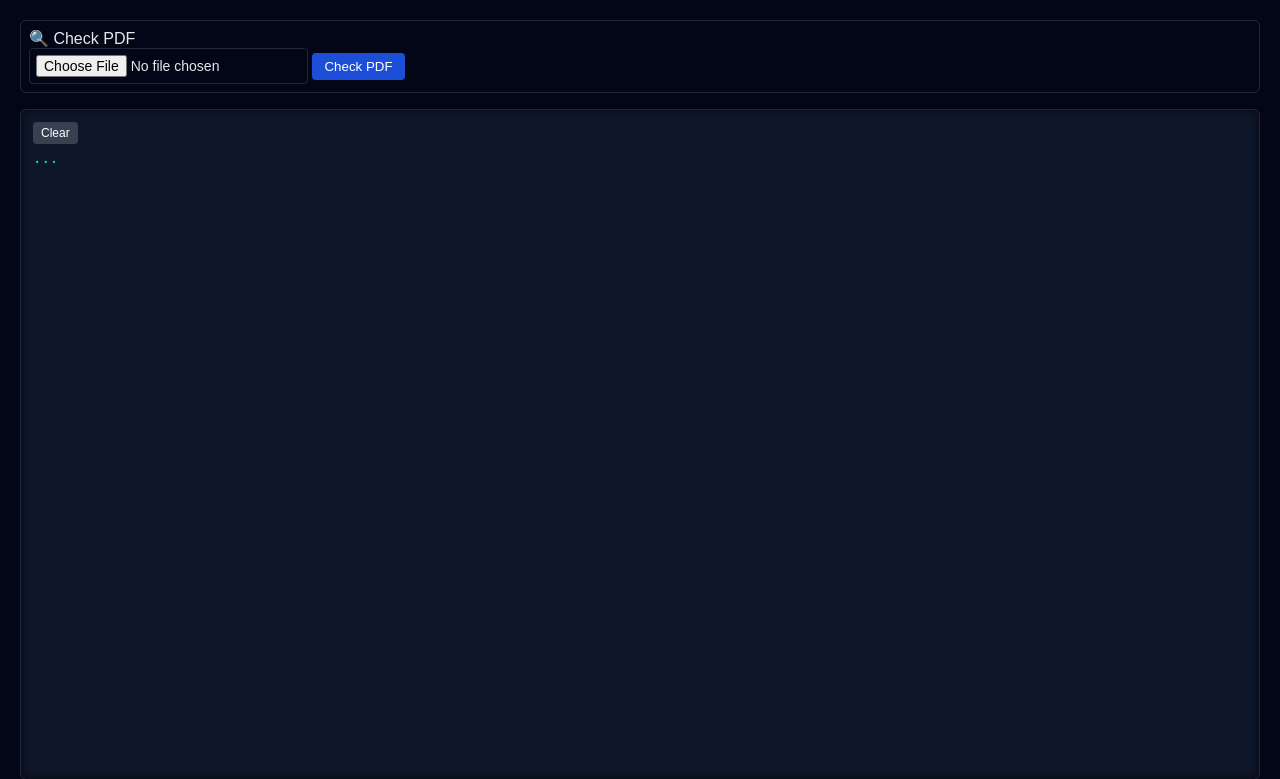
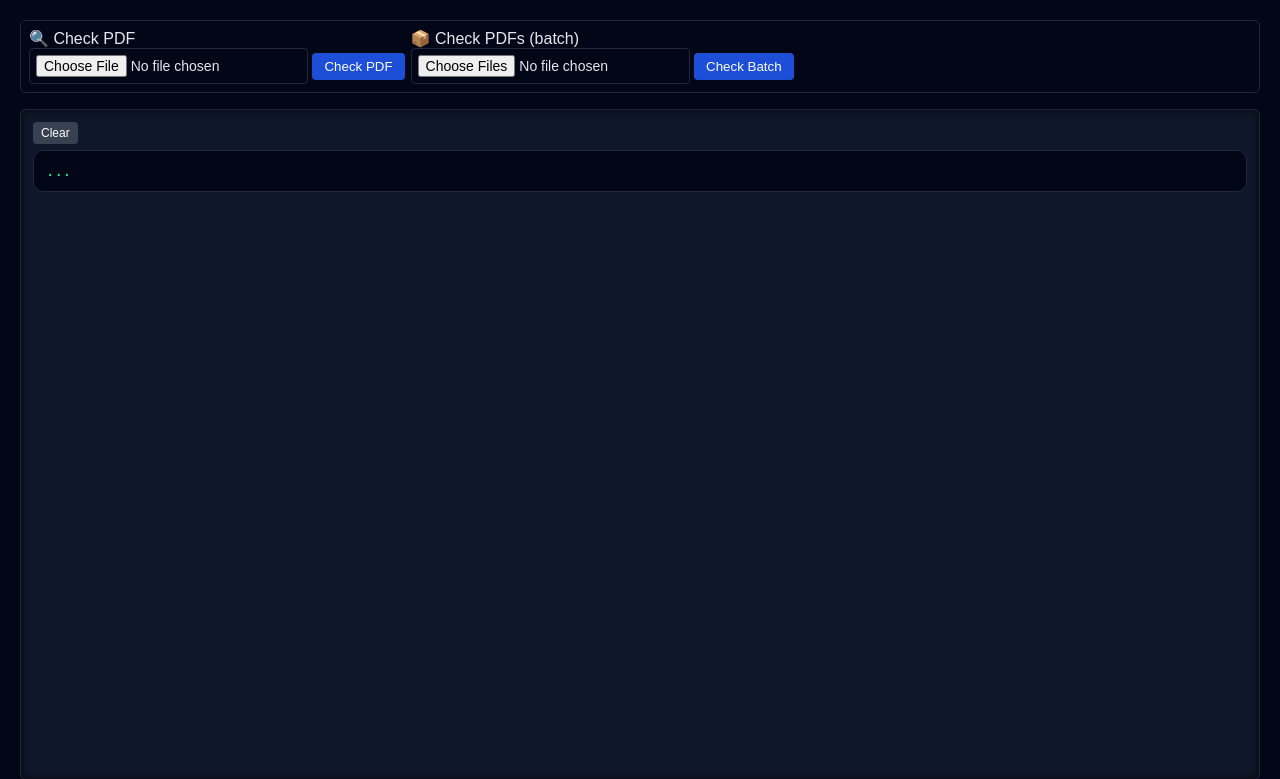
Before and after one commit to ByPro8/PDF-BOT, a FastAPI app: page / in a window 1280 px wide. Shown: the top 779 px of the page. Run offline with FastAPI, Linux system fonts and the light colour scheme.

Commit message:
Restore stable snapshot + add batch uploader UI, grid log layout, and compact IBAN display

```diff
--- a/templates/index.html
+++ b/templates/index.html
@@ -2,7 +2,7 @@
 <html lang="en">
 
 <head>
-  <meta charset="utf-8">
+  <meta charset="utf-8" />
   <title>Suck My PDF</title>
 
   <style>
@@ -75,15 +75,51 @@
       border: 1px solid #1e293b;
     }
 
+    /* GRID OUTPUT (3 per row) */
     #out {
       flex: 1;
       overflow-y: auto;
+      display: flex;
+      flex-wrap: wrap;
+      gap: 10px;
+      align-content: flex-start;
     }
 
+    /* Each log block as a card */
     pre {
       margin: 0;
       white-space: pre-wrap;
       color: #00ff9c;
+
+      background: #020617;
+      border: 1px solid #1e293b;
+      border-radius: 10px;
+      padding: 12px;
+
+      box-sizing: border-box;
+      flex: 1 1 calc(33.333% - 10px);
+      min-width: 320px;
+    }
+
+    /* Batch header / single messages should span full width */
+    pre.full {
+      flex: 0 0 100%;
+      min-width: 100%;
+    }
+
+    /* 2 columns sooner (<= 1250px) */
+    @media (max-width: 1250px) {
+      pre {
+        flex: 1 1 calc(50% - 10px);
+      }
+    }
+
+    /* Optional: 1 column on small screens */
+    @media (max-width: 700px) {
+      pre {
+        flex: 1 1 100%;
+        min-width: 100%;
+      }
     }
   </style>
 </head>
@@ -94,8 +130,14 @@
       <div class="topbar">
         <div class="block">
           <div class="title">🔍 Check PDF</div>
-          <input id="checkFile" type="file" accept="application/pdf">
+          <input id="checkFile" type="file" accept="application/pdf" />
           <button id="checkBtn" onclick="checkPdf()">Check PDF</button>
+        </div>
+
+        <div class="block">
+          <div class="title">📦 Check PDFs (batch)</div>
+          <input id="checkFiles" type="file" accept="application/pdf" multiple />
+          <button id="batchBtn" onclick="checkPdfBatch()">Check Batch</button>
         </div>
       </div>
 
@@ -106,8 +148,9 @@
             Clear
           </button>
         </div>
+
         <div id="out">
-          <pre>...</pre>
+          <pre class="full">...</pre>
         </div>
       </div>
     </div>
@@ -115,7 +158,10 @@
 
   <script>
     const outEl = document.getElementById("out");
-    const btn = document.getElementById("checkBtn");
+    const BLUE = "#00e5ff";
+
+    const btnSingle = document.getElementById("checkBtn");
+    const btnBatch = document.getElementById("batchBtn");
 
     function escapeHtml(s) {
       return String(s ?? "")
@@ -125,20 +171,41 @@
     }
 
     function showPre(htmlInsidePre) {
-      outEl.innerHTML = `<pre>${htmlInsidePre}</pre>`;
+      outEl.innerHTML = "";
+      const pre = document.createElement("pre");
+      pre.className = "full";
+      pre.innerHTML = htmlInsidePre;
+      outEl.appendChild(pre);
+      outEl.scrollTop = outEl.scrollHeight;
+      return pre;
+    }
+
+    function appendPre(htmlInsidePre, fullWidth = false) {
+      const pre = document.createElement("pre");
+      if (fullWidth) pre.classList.add("full");
+      pre.innerHTML = htmlInsidePre;
+      outEl.appendChild(pre);
+      outEl.scrollTop = outEl.scrollHeight;
+      return pre;
     }
 
     function clearLog() {
       showPre("Cleared.");
     }
 
-    function colorForStatus(status) {
-      status = String(status ?? "").toLowerCase();
-      if (status === "unknown" || !status) return "#ffd166";
-      if (status === "pending") return "#ffd166";
-      if (status === "failed" || status === "canceled") return "#ff4d4d";
-      if (status === "completed") return "#00ffa6";
-      return "#ff4d4d";
+    function makeProcessingBlock(filename) {
+      return `⏳ Processing: ${escapeHtml(filename)}\n`;
+    }
+
+    // IBAN without spaces: TR410006400000114790226901
+    function formatIban(v) {
+      const raw = String(v ?? "").trim();
+      if (!raw) return raw;
+
+      const compact = raw.replace(/\s+/g, "").toUpperCase();
+      if (!compact.startsWith("TR") || compact.length < 10) return raw;
+
+      return compact;
     }
 
     function formatData(data) {
@@ -158,36 +225,30 @@
 
       const pad = 18;
 
-      // Strong highlight colors (easy to notice)
       const statusDisplay = (v) => {
         const raw = String(v ?? "");
         const st = raw.toLowerCase();
 
-        // Completed
-        if (st.includes("completed")) {
-          return { text: "✅", color: "#00ffa6" };
-        }
+        if (st.includes("completed")) return { text: "✅", color: "#00ffa6" };
 
-        // Unknown → show backend message, do NOT override
         if (!st || st.includes("unknown")) {
           return {
-            text: raw || "unknown — PDF does not state status; check manually (written in UI)",
-            color: "#ffd166"
+            text: raw || "unknown — PDF does not state status; check manually",
+            color: "#ffd166",
           };
         }
 
-        // Pending / canceled / others → show as-is
+        if (st.includes("pending")) return { text: raw, color: "#ffd166" };
+
         return { text: raw, color: "#ff4d4d" };
       };
 
-
-
       const valueColor = (k, v) => {
         if (k === "tr_status") return statusDisplay(v).color;
-        if (k === "receiver_name") return "#00e5ff";
-        if (k === "receiver_iban") return "#00e5ff";
-        if (k === "amount") return "#00e5ff";
-        if (k === "transaction_time") return "#00e5ff";
+        if (k === "receiver_name") return BLUE;
+        if (k === "receiver_iban") return BLUE;
+        if (k === "amount") return BLUE;
+        if (k === "transaction_time") return BLUE;
         return "#00ff9c";
       };
 
@@ -196,24 +257,39 @@
         if (!(k in data)) continue;
 
         const key = (k + "").padEnd(pad, " ");
-        const val = data[k];
+        let val = data[k];
 
-        let displayVal = val;
-        if (k === "tr_status") displayVal = statusDisplay(val).text;
+        if (k === "tr_status") {
+          val = statusDisplay(val).text;
+        }
 
-        const color = valueColor(k, val);
-        out += `${escapeHtml(key)}<span style="color:${color}">${escapeHtml(displayVal)}</span>
-`;
+        if (k === "receiver_iban") {
+          val = formatIban(val); // ✅ no spaces
+        }
+
+        const color = valueColor(k, data[k]);
+        out += `${escapeHtml(key)}<span style="color:${color}">${escapeHtml(val)}</span>\n`;
       }
+
       return out.trimEnd();
     }
 
+    function headerBlock(filename, detected) {
+      const bank = detected?.bank ?? "Unknown";
+      const variant = detected?.variant || "no variant";
+      return (
+        `FILE :  <span style="color:${BLUE}">${escapeHtml(filename)}</span>\n` +
+        `BANK: <span style="color:${BLUE}">${escapeHtml(bank)} (${escapeHtml(variant)})</span>\n\n`
+      );
+    }
+
     async function checkPdf() {
-      const f = document.getElementById("checkFile").files[0];
+      const f = document.getElementById("checkFile")?.files?.[0];
       if (!f) return showPre("❌ Pick PDF");
 
       showPre("⏳ Uploading...");
-      if (btn) btn.disabled = true;
+      if (btnSingle) btnSingle.disabled = true;
+      if (btnBatch) btnBatch.disabled = true;
 
       const fd = new FormData();
       fd.append("file", f);
@@ -222,18 +298,52 @@
         const r = await fetch("/check", { method: "POST", body: fd });
         const j = await r.json();
 
-        const head =
-          `✅ Uploaded: ${escapeHtml(f.name)}\n\n` +
-          `BANK: ${escapeHtml(j.detected?.bank)} (${escapeHtml(j.detected?.variant || "no variant")})\n` +
-          `METHOD: ${escapeHtml(j.detected?.method)}\n\n` +
-          `DATA:\n`;
+        // Single result as one full-width block
+        showPre(headerBlock(f.name, j.detected) + formatData(j.data));
+      } catch (e) {
+        showPre(`❌ Error\n${escapeHtml(String(e))}\n`);
+      } finally {
+        if (btnSingle) btnSingle.disabled = false;
+        if (btnBatch) btnBatch.disabled = false;
+      }
+    }
 
-        showPre(head + formatData(j.data) + "\n");
-      } catch {
-        showPre("❌ Server error");
-      } finally {
-        if (btn) btn.disabled = false;
+    async function checkPdfBatch() {
+      const input = document.getElementById("checkFiles");
+      const files = Array.from(input?.files || []);
+      if (!files.length) return showPre("❌ Pick one or more PDFs");
+
+      // Clear previous log
+      outEl.innerHTML = "";
+
+      if (btnSingle) btnSingle.disabled = true;
+      if (btnBatch) btnBatch.disabled = true;
+
+      // Batch header (full width)
+      appendPre(`Batch selected: <span style="color:${BLUE}">${files.length}</span>\n\n`, true);
+
+      // Placeholders first
+      const blocks = files.map((f) => appendPre(makeProcessingBlock(f.name)));
+
+      for (let i = 0; i < files.length; i++) {
+        const f = files[i];
+        const fd = new FormData();
+        fd.append("file", f);
+
+        try {
+          const r = await fetch("/check", { method: "POST", body: fd });
+          const j = await r.json();
+
+          blocks[i].innerHTML = headerBlock(f.name, j.detected) + formatData(j.data);
+        } catch (e) {
+          blocks[i].innerHTML = `❌ Error processing ${escapeHtml(f.name)}\n${escapeHtml(String(e))}\n`;
+        }
+
+        outEl.scrollTop = outEl.scrollHeight;
       }
+
+      if (btnSingle) btnSingle.disabled = false;
+      if (btnBatch) btnBatch.disabled = false;
     }
   </script>
 </body>
```
